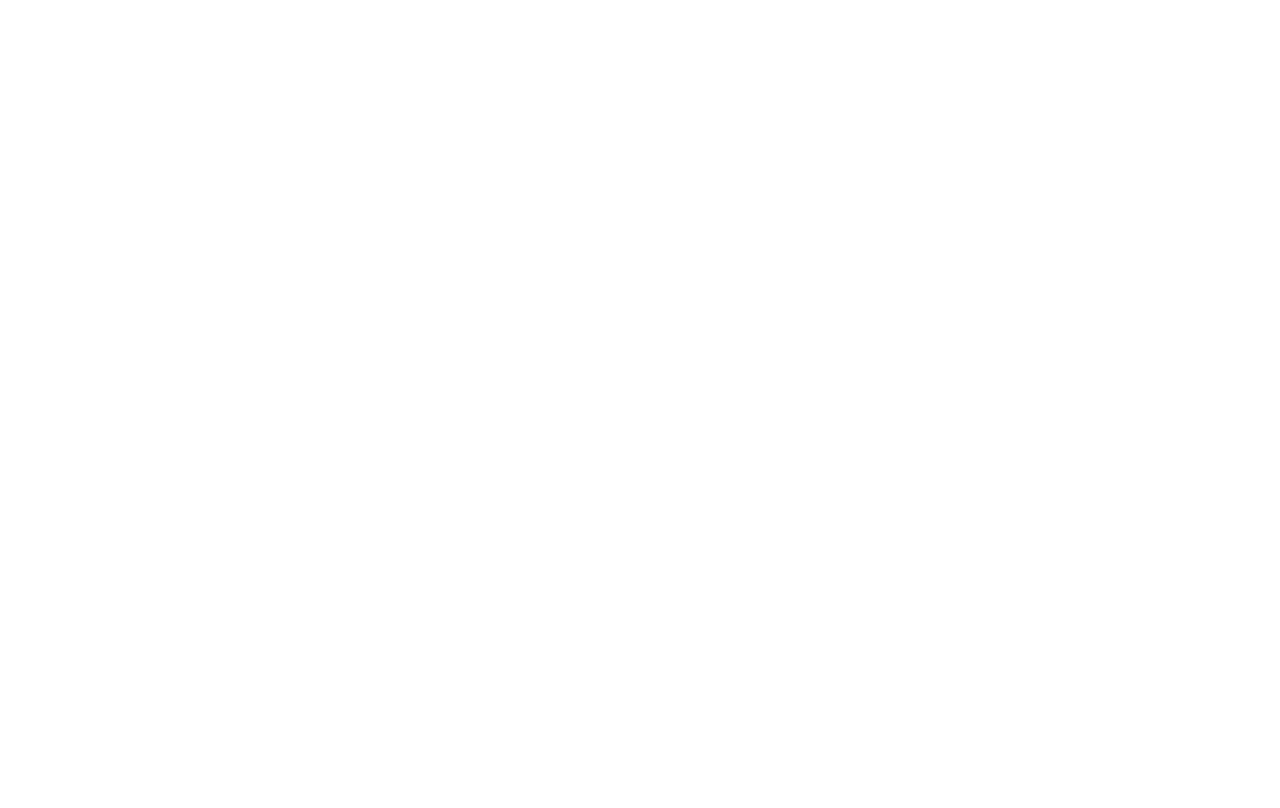
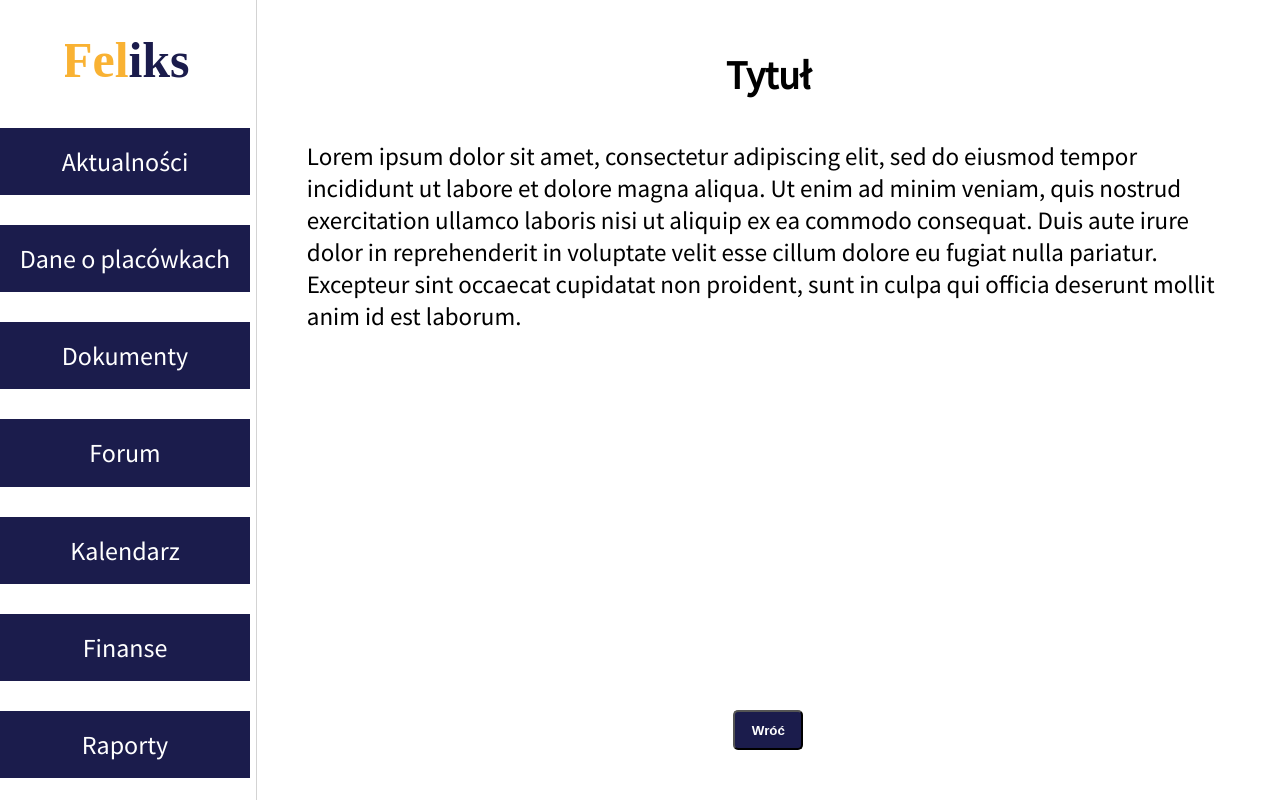
Before and after one commit to jkordek/JayKay, a React app: page /panels/News/NewsItem in a window 1280 px wide. Built offline with nearby package versions, Linux system fonts and the light colour scheme.

Commit message:
add next few features

```diff
--- a/lib/server.js
+++ b/lib/server.js
@@ -2,6 +2,8 @@ const express = require('express');
 const cookieParser = require('cookie-parser');
 const http = require('http');
 const path = require('path');
+const mongoose = require('mongoose');
+const Schema = mongoose.Schema;
 const consolidate = require('consolidate');
 
 const app = express();
@@ -22,3 +24,6 @@ const port = process.env.PORT || 3000;
 
 const server = http.createServer(app);
 server.listen(port, () => console.log(`Listening on port ${server.address().port}`));
+
+//db config
+mongoose.connect('mongodb://<dbuser>:<dbpassword>@ds125388.mlab.com:25388/pisop-feliks');
--- a/package.json
+++ b/package.json
@@ -29,6 +29,7 @@
     "express-session": "^1.15.6",
     "extract-text-webpack-plugin": "^3.0.2",
     "html-webpack-plugin": "^2.30.1",
+    "mongoose": "^5.0.4",
     "node-sass": "^4.7.2",
     "prop-types": "^15.6.0",
     "raw-loader": "^0.5.1",
@@ -36,6 +37,7 @@
     "react-cookie": "^2.1.2",
     "react-dom": "^16.2.0",
     "react-helmet": "^5.2.0",
+    "react-json": "^0.2.1",
     "react-redux": "^5.0.6",
     "react-router-config": "^1.0.0-beta.4",
     "react-router-dom": "^4.2.2",
--- a/src/assets/styles/news.sass
+++ b/src/assets/styles/news.sass
@@ -1,37 +1,73 @@
 .container
   display: flex
   flex-direction: row
-  .newsPanel
+  .newsList
     width: 100%
-    height: 100vh
     display: flex
-    justify-content: center
+    align-items: center
     flex-direction: column
-    .optionsBar
-      width: auto
-      height: 50px
+    .newsPanel
+      width: 100%
       display: flex
       justify-content: center
       align-items: center
-      .newsList
-        padding: 10px
-        color: $text-white
-        background: $brand-color
-        border-radius: 4px
-        &:hover
-
-      .addNews
-        padding: 10px
-        color: $text-white
-        background: $brand-color
-        border-radius: 4px
-    .newsContent
-      display: flex
-      width: 100%
-      height: 100%
-      .listOfNews
+      .optionsBar
+        width: auto
+        height: 50px
         display: flex
         justify-content: center
-        flex-direction: column
-      .addNewNews
-        display: none
+        align-items: center
+        .addNews
+          padding: 10px
+          color: $text-white
+          background: $brand-color
+          border-radius: 4px
+      .newsContent
+        display: flex
+        width: 100%
+        height: 100%
+        .listOfNews
+          display: flex
+          justify-content: center
+          flex-direction: column
+        .addNewNews
+          display: none
+    ul
+      padding: 0
+      li
+        list-style-type: none
+        font-size: 23px
+        font-weight: 600
+        border-bottom: 1px solid $gray
+        padding: 10px 0
+        a
+          text-decoration: none
+          color: $text-black
+          &:hover
+            color: $brand-orange
+  .articleContainer
+    width: 100%
+    display: flex
+    justify-content: space-between
+    flex-direction: column
+    .newsArticle
+      display: flex
+      justify-content: flex-start
+      align-items: center
+      flex-direction: column
+      width: 100%
+      .newsTitle
+        font-size: 40px
+        font-weight: 700
+        margin-top: 50px
+        margin-bottom: 40px
+      .newsText
+        font-size: 25px
+        font-weight: 400
+        margin: 0 50px
+    .downBar
+      width: 100%
+      display: flex
+      justify-content: center
+      align-items: center
+      margin-bottom: 50px
--- a/src/assets/styles/vars.sass
+++ b/src/assets/styles/vars.sass
@@ -4,3 +4,12 @@ $brand-orange: #F9B233
 $text-white: #FFFFFF
 $text-black: #000000
 $gray: #D3D3D3
+
+.backBtn
+  width: 70px
+  height: 40px
+  font-weight: 600
+  background-color: $brand-color
+  color: $text-white
+  cursor: pointer
+  border-radius: 5px
--- a/src/components/common/menu/MenuList.jsx
+++ b/src/components/common/menu/MenuList.jsx
@@ -27,10 +27,10 @@ class MenuList extends React.Component {
         <MenuItem doOnClick={this.onClick.bind(this)} label="Aktualności" selected={this.isSelected('Aktualności')} anchor="News"/>
         <MenuItem doOnClick={this.onClick.bind(this)} label="Dane o placówkach" selected={this.isSelected('Dane o placówkach')} anchor="FacilityData"/>
         <MenuItem doOnClick={this.onClick.bind(this)} label="Dokumenty" selected={this.isSelected('Dokumenty')} anchor="Documents"/>
-        <MenuItem doOnClick={this.onClick.bind(this)} label="Forum" selected={this.isSelected('Forum')} anchor="Forum"/>
-        <MenuItem doOnClick={this.onClick.bind(this)} label="Kalendarz" selected={this.isSelected('Kalendarz')} anchor="Calendar"/>
-        <MenuItem doOnClick={this.onClick.bind(this)} label="Finanse" selected={this.isSelected('Finanse')} anchor="Finance"/>
-        <MenuItem doOnClick={this.onClick.bind(this)} label="Raporty" selected={this.isSelected('Raporty')} anchor="Raports"/>
+        <MenuItem doOnClick={this.onClick.bind(this)} label="Forum" selected={this.isSelected('Forum')} anchor="News"/>
+        <MenuItem doOnClick={this.onClick.bind(this)} label="Kalendarz" selected={this.isSelected('Kalendarz')} anchor="News"/>
+        <MenuItem doOnClick={this.onClick.bind(this)} label="Finanse" selected={this.isSelected('Finanse')} anchor="News"/>
+        <MenuItem doOnClick={this.onClick.bind(this)} label="Raporty" selected={this.isSelected('Raporty')} anchor="News"/>
       </div>
     )
   }
--- a/src/components/common/panels/News/News.jsx
+++ b/src/components/common/panels/News/News.jsx
@@ -1,28 +1,13 @@
 import React from 'react';
 import classnames from 'classnames';
 import SidePanel from '../../menu/SidePanel';
+import OptionsBar from './OptionsBar';
 
 class News extends React.Component {
   constructor(props) {
     super(props);
     this.state = {
       optionSelected: ''
-    };
-  }
-
-  doOnClick(name) {
-
-    window.onload = function() {
-      var newsBtn = document.getElementById({name});
-      newsBtn.onclick = function(){
-        if(newsBtn === 'newsList') {
-          document.getElementById('listOfNews').style.display = 'flex';
-          document.getElementById('addNewNews').style.display = 'none';
-        } else if (newsBtn === 'addNews') {
-          document.getElementById('listOfNews').style.display = 'none';
-          document.getElementById('addNewNews').style.display = 'flex';
-        }
-      };
     };
   }
 
@@ -37,24 +22,15 @@ class News extends React.Component {
     return (
       <div className="container">
         <SidePanel />
-
-        <div className="newsPanel">
-          <div className="optionsBar">
-            <button id='newsList' className='newsList' onClick={this.doOnClick.bind('newsList')}>
-              Lista aktualności
-            </button>
-            <button id='addNews' className='addNews' onClick={this.doOnClick.bind('addNews')}>
-              Dodawanie aktualności
-            </button>
-          </div>
-          <div className="newsContent">
-            <div id='listOfNews' className='listOfNews'>
-              test
-            </div>
-            <div id='addNewNews' className='addNewNews'>
-              test2
-            </div>
-          </div>
+        <div className="newsList">
+          <OptionsBar />
+          <ul>
+            <li><a className='newsListItem' href="/panels/News/NewsItem">Testowy news 1</a></li>
+            <li><a className='newsListItem' href="#">Testowy news 3</a></li>
+            <li><a className='newsListItem' href="#">Testowy news 2</a></li>
+            <li><a className='newsListItem' href="#">Testowy news 4</a></li>
+            <li><a className='newsListItem' href="#">Testowy news 5</a></li>
+          </ul>
         </div>
       </div>
     )
--- /dev/null
+++ b/src/components/common/panels/News/NewsItem.jsx
@@ -0,0 +1,26 @@
+import React from 'react';
+import SidePanel from '../../menu/SidePanel';
+import OptionsBar from './OptionsBar';
+
+class NewsItem extends React.Component {
+  render() {
+    return (
+      <div className="container">
+        <SidePanel />
+        <div className="articleContainer">
+          <div className="newsArticle">
+            <span className="newsTitle">Tytuł</span>
+            <p className="newsText">
+              Lorem ipsum dolor sit amet, consectetur adipiscing elit, sed do eiusmod tempor incididunt ut labore et dolore magna aliqua. Ut enim ad minim veniam, quis nostrud exercitation ullamco laboris nisi ut aliquip ex ea commodo consequat. Duis aute irure dolor in reprehenderit in voluptate velit esse cillum dolore eu fugiat nulla pariatur. Excepteur sint occaecat cupidatat non proident, sunt in culpa qui officia deserunt mollit anim id est laborum.
+            </p>
+          </div>
+          <div className="downBar">
+            <a href="/panels/News/News"><button className="backBtn">Wróć</button></a>
+          </div>
+        </div>
+      </div>
+    )
+  }
+}
+
+export default NewsItem;
--- /dev/null
+++ b/src/components/common/panels/News/OptionsBar.jsx
@@ -0,0 +1,16 @@
+import React from 'react';
+
+const OptionsBar = () => (
+
+  <div className="newsPanel">
+    <div className="optionsBar">
+      <button className="addNewsBtn">
+        Dodawanie aktualności
+      </button>
+    </div>
+  </div>
+
+
+);
+
+export default OptionsBar;
--- a/src/routes.js
+++ b/src/routes.js
@@ -4,6 +4,7 @@ import News from './components/common/panels/News/News';
 import FacilityData from './components/common/panels/FacilityData/FacilityData';
 import AddFacility from './components/common/panels/FacilityData/AddFacility';
 import Documents from './components/common/panels/Documents/Documents';
+import NewsItem from './components/common/panels/News/NewsItem';
 
 const routes = [
   {
@@ -34,6 +35,11 @@ const routes = [
         exact: true,
         component: Documents,
       },
+      {
+        path: '/panels/News/NewsItem',
+        exact: true,
+        component: NewsItem,
+      },
     ],
   }
 ];
```
Also changed, not shown: 2 other files (tests, documents, lock files or other folders).
